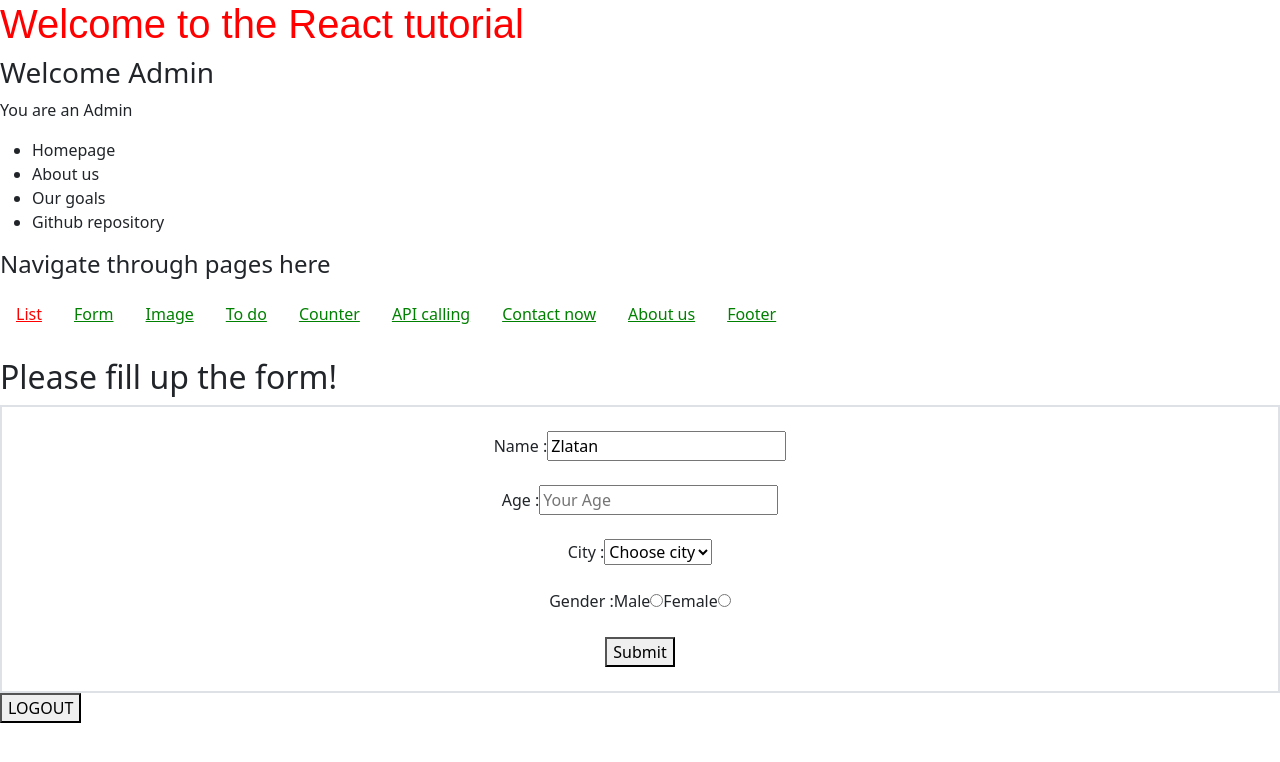
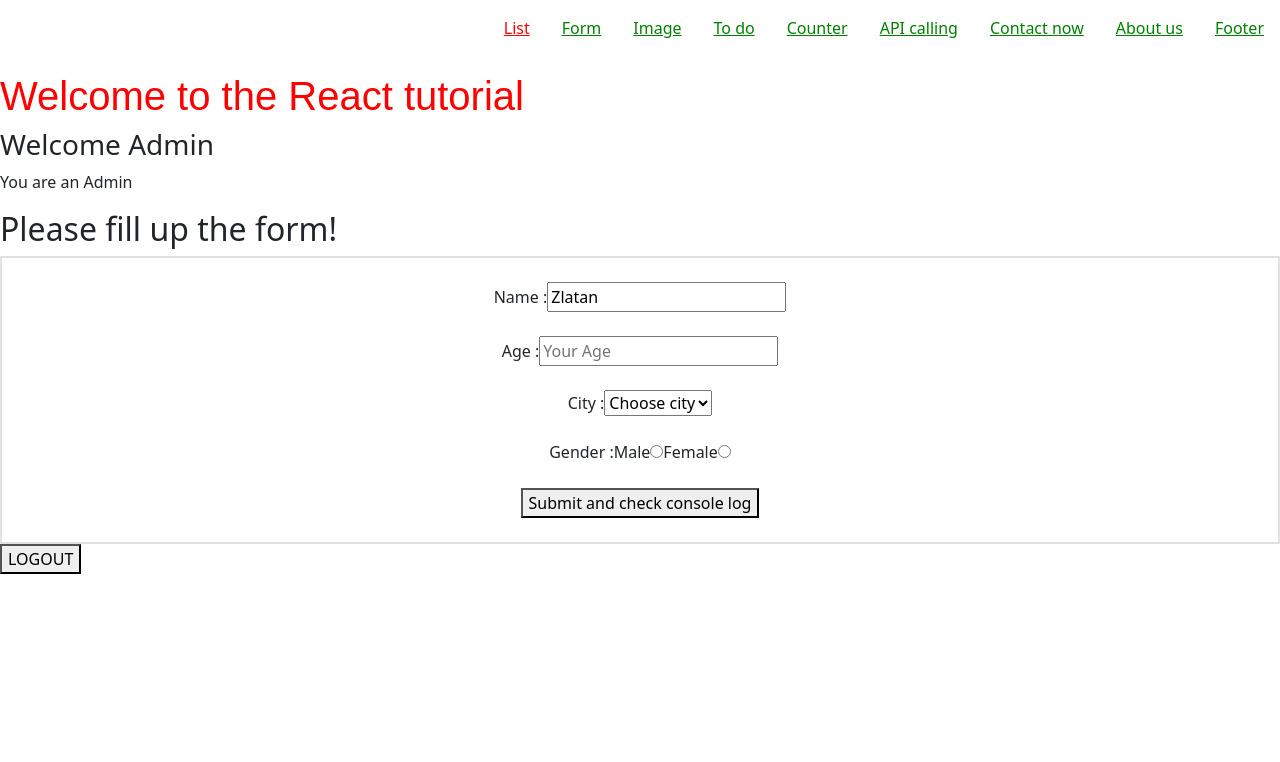
Before and after one commit to Nabil-Shartaj-Khan/Intro-to-react, a React (Vite) app in the folder vite-project/: page /#/form in a window 1280 px wide. Shown: the top 762 px of the page. Built offline with nearby package versions, Linux system fonts and the light colour scheme.

Commit message:
added positioning

```diff
--- a/vite-project/src/component/Form.jsx
+++ b/vite-project/src/component/Form.jsx
@@ -46,7 +46,7 @@ const Form = () => {
                 <input onChange={()=>{whenInputChange('gender','male')}} checked={formObj.gender==="male"} type="radio" id="male" name="gender" value="male" />
                 <label htmlFor="female">Female</label>
                 <input onChange={()=>{whenInputChange('gender','female')}} checked={formObj.gender==="female"} type="radio" id="female" name="gender" value="female" /><br /><br />
-                <button type="submit">Submit</button>
+                <button type="submit">Submit and check console log</button>
             </form>
         </>
     );
--- a/vite-project/src/component/Header.jsx
+++ b/vite-project/src/component/Header.jsx
@@ -6,13 +6,6 @@ const Header = (props) => {
         <div>
             <h3>{props.title}</h3>
             <p>{props.des}</p>
-
-            <ul>
-                <li>Homepage</li>
-                <li>About us</li>
-                <li>Our goals</li>
-                <li>Github repository</li>
-            </ul>
         </div>
     );
 };
--- a/vite-project/src/component/Navlink.jsx
+++ b/vite-project/src/component/Navlink.jsx
@@ -1,8 +1,7 @@
 import { NavLink } from "react-router-dom";
 const Navlink = () => {
     return (
-        <div>
-            <h4>Navigate through pages here</h4>
+        <div className="d-flex justify-content-end">
             <ul className="d-flex" style={{ listStyle: 'none', padding: 0 }}>
 
                 <li className="p-3">
--- a/vite-project/src/pages/App.jsx
+++ b/vite-project/src/pages/App.jsx
@@ -39,15 +39,7 @@ const App = () => {
 
 
       <>
-      <h1 style={{
-        color:'red',
-        fontFamily:'sans-serif'
-      }}>
 
-      Welcome to the React tutorial
-
-      </h1>
-      <Header title="Welcome Admin" des="You are an Admin"></Header>
 
       {/* <BrowserRouter>
       <Navlink></Navlink>
@@ -67,7 +59,17 @@ const App = () => {
 
 
       <HashRouter>
+
       <Navlink></Navlink>
+      <h1 style={{
+        color:'red',
+        fontFamily:'sans-serif'
+      }}>
+
+      Welcome to the React tutorial
+
+      </h1>
+      <Header title="Welcome Admin" des="You are an Admin"></Header>
       <Routes>
         <Route path='/list' element={<List/>}></Route>
         <Route path='/form' element={<Form></Form>}></Route>
```
